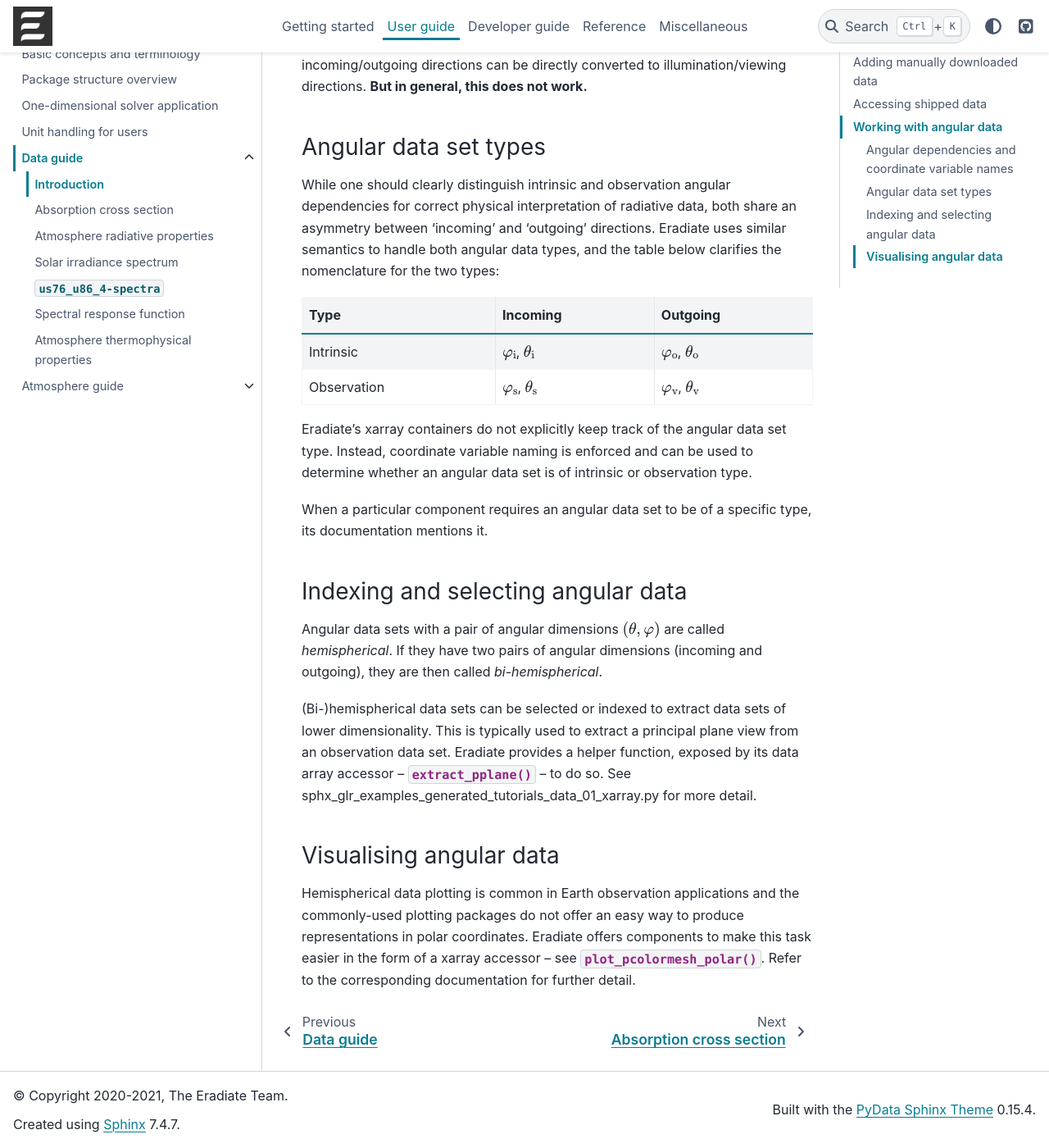
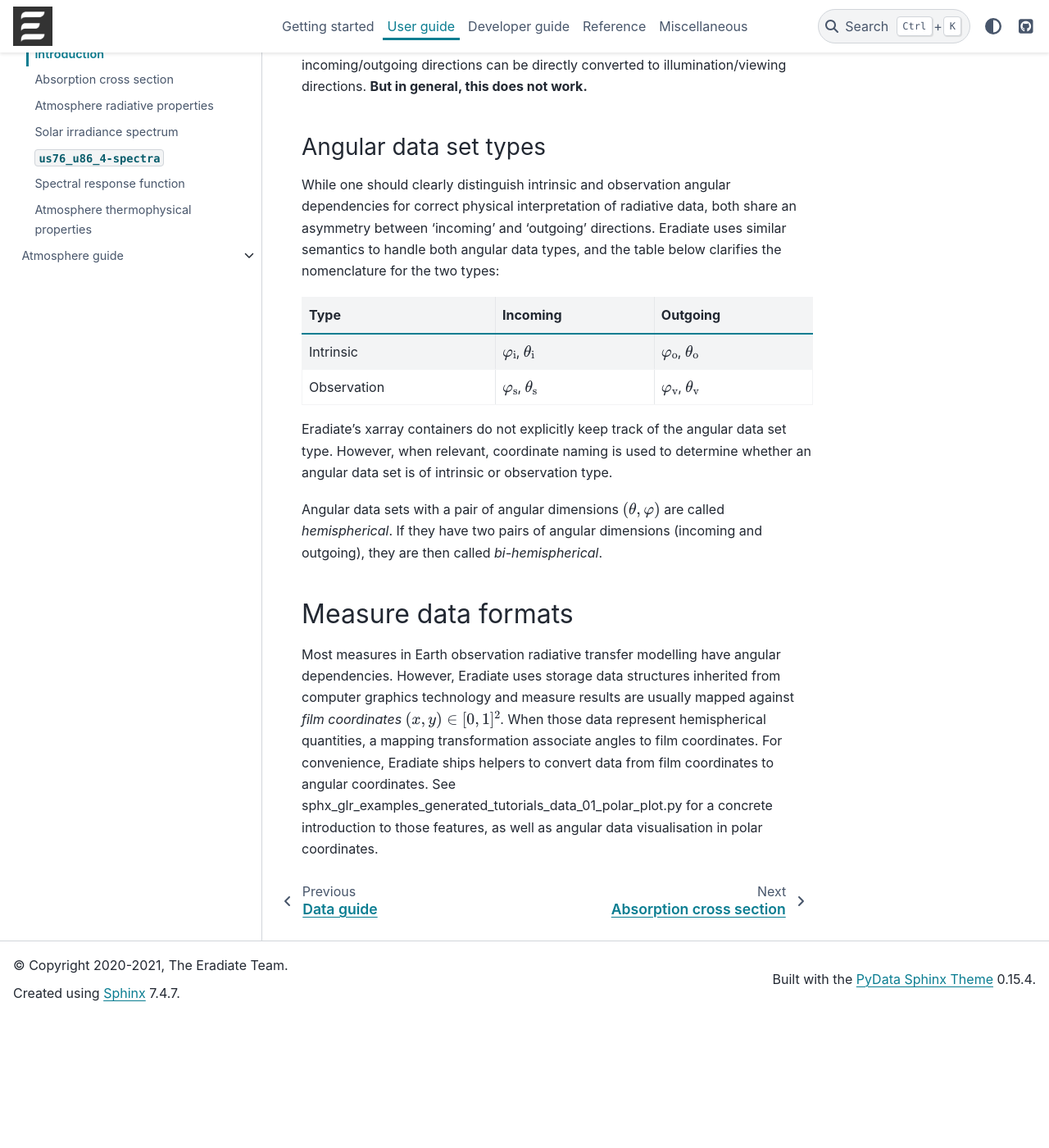
Before and after one commit to eradiate/eradiate, a Sphinx documentation site: the page built from docs/rst/user_guide/data/intro.rst, in a window 1280 px wide and 1400 px high, scrolled down 2382 px. Shown: the whole window at 82% size. Built offline with Sphinx 7.4.7 and the PyData theme 0.15.4, drawn with Linux system fonts in a browser that asks for light colours; pages that are not in the unit, such as notebooks, are missing from menus; after the commit the page ends 3622 px from its top, so only the background shows below that; some of the changed text lies outside the part shown.

Commit message:
Docs: Update data user guide page

```diff
--- a/docs/rst/user_guide/data/intro.rst
+++ b/docs/rst/user_guide/data/intro.rst
@@ -25,15 +25,15 @@
 
 Due to the impracticality of storing large data sets with the code base,
 Eradiate does not ship all data required to run simulations.
-Certain large data sets are hosted on an
-`FTP server <https://eradiate.eu/data>`_
-and need to be downloaded manually.
+Certain large data sets are hosted on a `FTP server <https://eradiate.eu/data>`_
+and must be downloaded manually.
 
-The data are served in compressed archives, including their containing
-folders. To install the downloaded data, first decompress the archive into a temporary
-location. The decompressed folder can then be placed directly in the ``resources/data``
-folder and typical file managers will be able to merge the two file trees, placing
-the data files in the correct location in the local file tree.
+The data are served as compressed archives, including their containing folders.
+To install the downloaded data, first decompress the archive into a temporary
+location. The decompressed folder can then be placed directly in the
+``resources/data`` folder and typical file managers will be able to merge the
+two file trees, placing the data files in the correct location in the local file
+tree.
 
 Accessing shipped data
 ----------------------
@@ -75,13 +75,13 @@
 Working with angular data
 -------------------------
 
-Eradiate notably manipulates and produces what we refer to as *angular data sets*,
+Eradiate notably manipulates and produces what we refer to as *angular data*,
 which represent variables dependent on one or more directional parameters.
 Typical examples are BRDFs
 (:math:`f_\mathrm{r} (\theta_\mathrm{i}, \varphi_\mathrm{i}, \theta_\mathrm{o}, \varphi_\mathrm{o})`)
 or top-of-atmosphere BRFs
 (:math:`\mathit{BRF}_\mathrm{TOA} (\theta_\mathrm{sun}, \varphi_\mathrm{sun}, \theta_\mathrm{view}, \varphi_\mathrm{view})`):
-a xarray data set representing them has at least one angular dimension (and
+a xarray data array representing them has at least one angular dimension (and
 corresponding coordinates). Eradiate has specific functionality to deal more
 easily with this sort of data.
 
@@ -134,33 +134,23 @@
      - :math:`\varphi_\mathrm{v}`, :math:`\theta_\mathrm{v}`
 
 Eradiate's xarray containers do not explicitly keep track of the angular data
-set type. Instead, coordinate variable naming is enforced and can be used to
-determine whether an angular data set is of intrinsic or observation type.
-
-When a particular component requires an angular data set to be of a specific
-type, its documentation mentions it.
-
-Indexing and selecting angular data
-^^^^^^^^^^^^^^^^^^^^^^^^^^^^^^^^^^^
+set type. However, when relevant, coordinate naming is used to determine whether
+an angular data set is of intrinsic or observation type.
 
 Angular data sets with a pair of angular dimensions :math:`(\theta, \varphi)`
 are called *hemispherical*. If they have two pairs of angular dimensions
 (incoming and outgoing), they are then called *bi-hemispherical*.
 
-(Bi-)hemispherical data sets can be selected or indexed to extract data sets of
-lower dimensionality. This is typically used to extract a principal plane view
-from an observation data set. Eradiate provides a helper function, exposed by its
-data array accessor --
-:meth:`~eradiate.xarray._accessors.EradiateDataArrayAccessor.extract_pplane`
--- to do so. See :ref:`sphx_glr_examples_generated_tutorials_data_01_xarray.py` for
-more detail.
+Measure data formats
+--------------------
 
-Visualising angular data
-^^^^^^^^^^^^^^^^^^^^^^^^
-
-Hemispherical data plotting is common in Earth observation applications and
-the commonly-used plotting packages do not offer an easy way to produce
-representations in polar coordinates. Eradiate offers components to make this
-task easier in the form of a xarray accessor -- see
-:meth:`~eradiate.xarray._accessors.EradiateDataArrayAccessor.plot_pcolormesh_polar`.
-Refer to the corresponding documentation for further detail.
+Most measures in Earth observation radiative transfer modelling have angular
+dependencies. However, Eradiate uses storage data structures inherited from
+computer graphics technology and measure results are usually mapped against
+*film coordinates* :math:`(x, y) \in [0, 1]^2`. When those data represent
+hemispherical quantities, a mapping transformation associate angles to film
+coordinates. For convenience, Eradiate ships helpers to convert data from film
+coordinates to angular coordinates. See
+:ref:`sphx_glr_examples_generated_tutorials_data_01_polar_plot.py` for a
+concrete introduction to those features, as well as angular data visualisation
+in polar coordinates.
```
Also changed, not shown: other parts of docs/rst/user_guide/data/intro.rst (+1 -1 lines).
